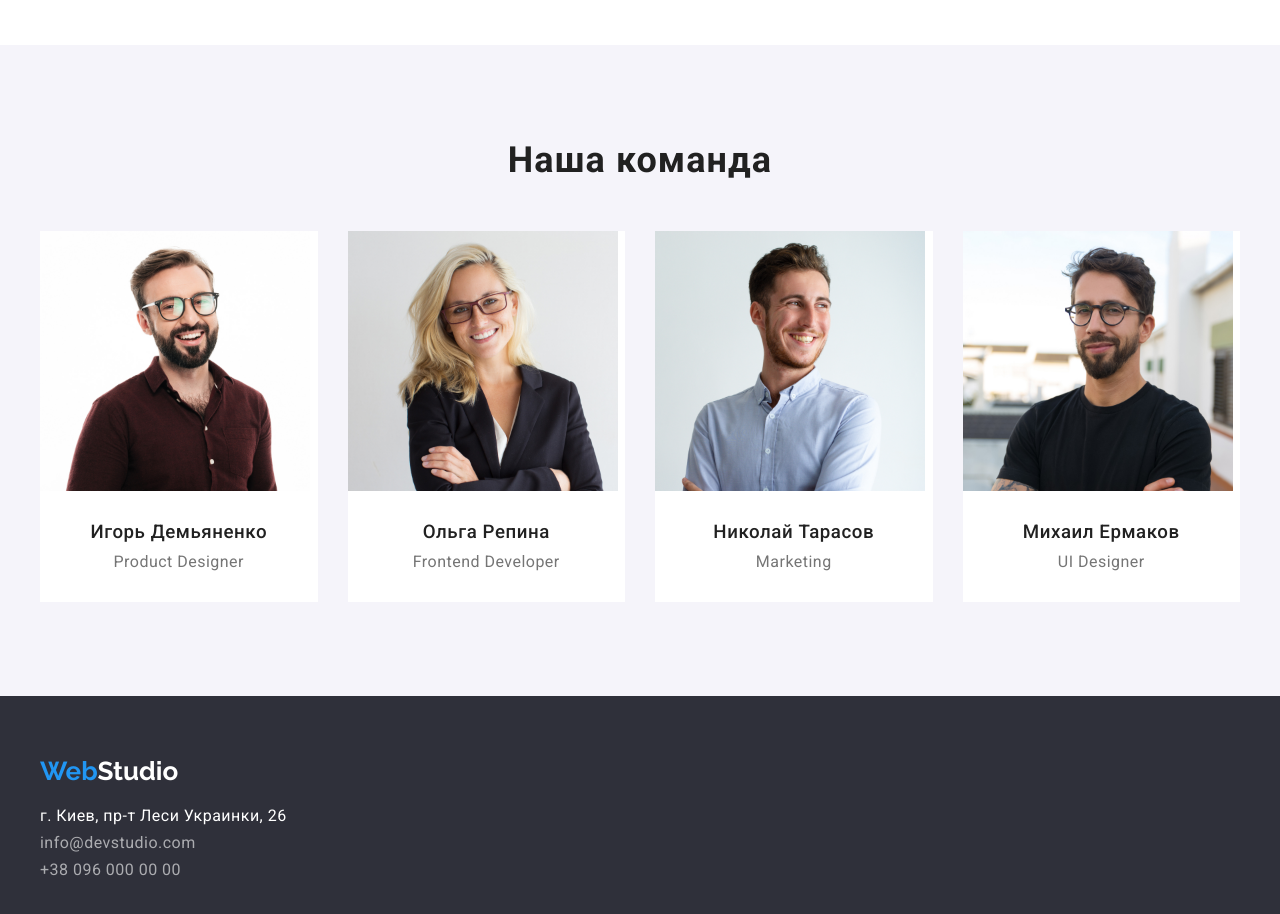
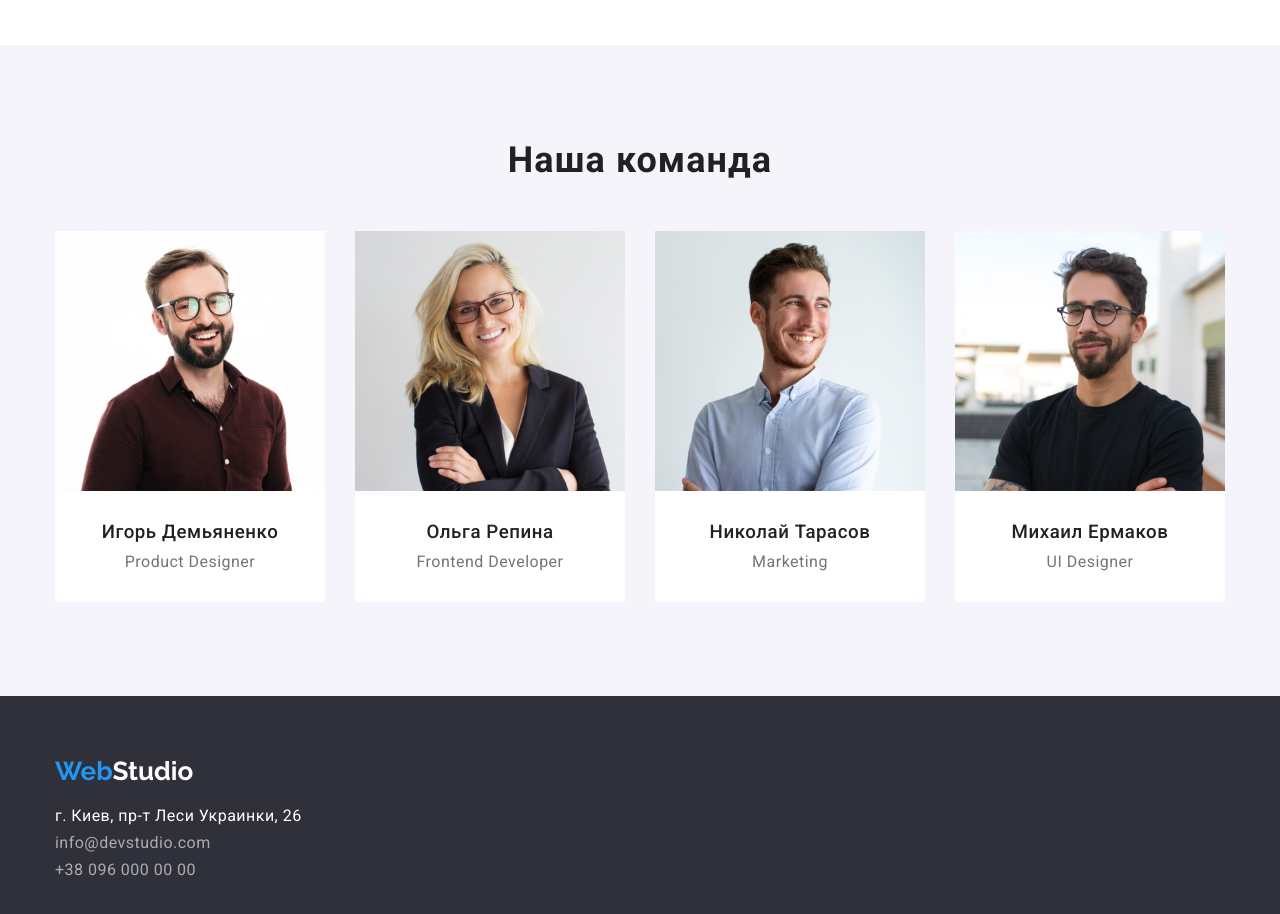
Before and after one commit to jokerav/goit-markup-hw-03, a plain HTML site: page index.html in a window 1280 px wide. Shown: the part 1440-2354 px from the top of the page. Drawn offline with nearby package versions, Linux system fonts and the light colour scheme.

Commit message:
0.5.6
Добавил * border - box

```diff
--- a/css/style.css
+++ b/css/style.css
@@ -26,10 +26,10 @@ h5,
 h6,
 body {
   margin: 0;
+  padding: 0;
 }
 
-ul,
-li {
+ul {
   margin: 0;
   padding: 0;
 }
@@ -40,6 +40,7 @@ button {
 img {
   display: block;
   max-width: 100%;
+  height: auto;
 }
 /* CSS переменные */
 :root {
@@ -55,6 +56,9 @@ img {
   --hero-btn-hover: #188ce8;
   --header-bottom-border: #ececec;
 }
+* {
+  box-sizing: border-box;
+}
 body {
   background-color: var(--background-primary);
   color: var(--primary-text-color);
@@ -67,9 +71,10 @@ body {
 }
 /* вспомогательній контейнер */
 .container {
-  width: 1200px;
+  max-width: 1200px;
   margin: 0 auto;
-  padding: 0 0;
+  padding: 0 15px;
+  width: 100%;
 }
 .section {
   padding-top: 94px;
@@ -253,9 +258,10 @@ h5 {
   display: flex;
   flex-wrap: wrap;
   margin-left: -30px;
+  padding-left: 0;
 }
 .team-item {
-  flex-basis: calc(100% / 4 - 30px);
+  flex-basis: calc((100% - 30px * 4) / 4);
   margin-left: 30px;
   background-color: var(--background-primary);
 }
```
Also changed, not shown: index.html (+0 -1 lines).
